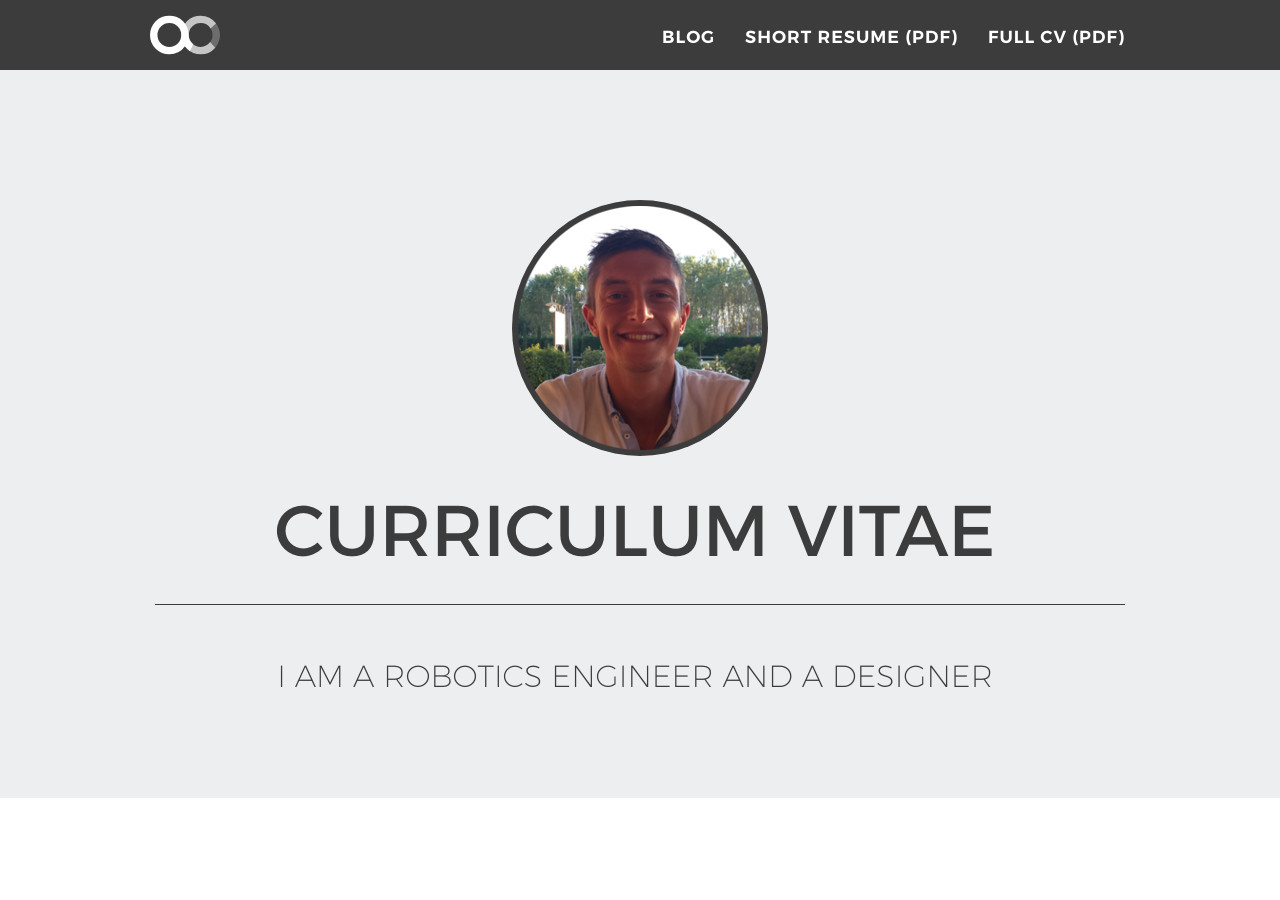
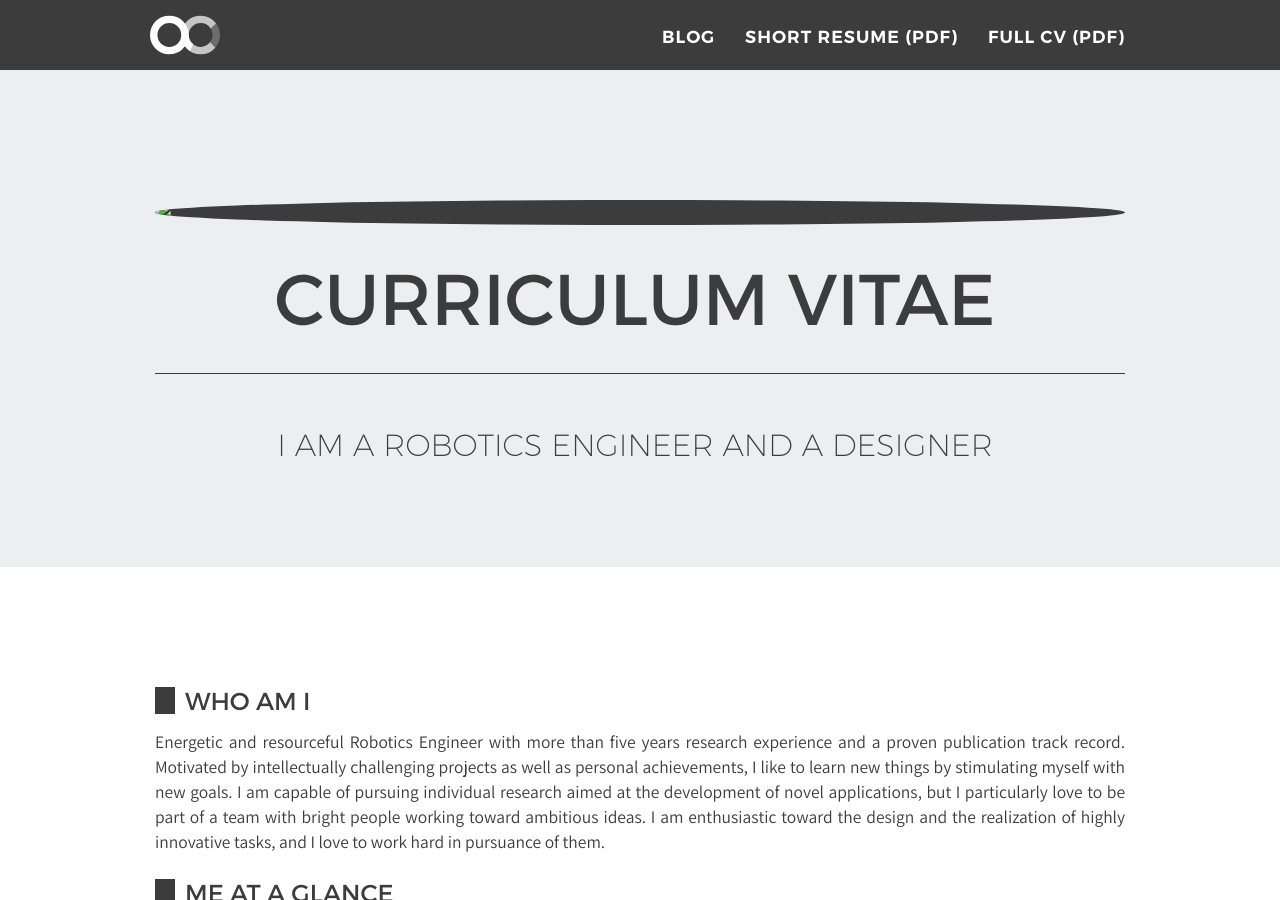
Before and after one commit to alecive/alecive.github.io, a Jekyll site: the page built from _posts/2016-05-30-CV-AlessandroRoncone.md, in a window 1280 px wide and 900 px high. Built offline with Jekyll 4.4.1, drawn with Linux system fonts in a browser that asks for light colours; some web fonts are replaced.

Commit message:
Moved from png to jpg for cv image

```diff
--- a/_config.yml
+++ b/_config.yml
@@ -14,7 +14,7 @@ aboutB: "Alessandro has a 6-year research experience in Robotics Engineering. He
 # These should be put at the root of your website
 cv-download-link: AlessandroRoncone_cv.pdf
 resume-download-link: AlessandroRoncone_resume.pdf
-cv-image: /img/cv.png
+cv-image: /img/cv.jpg
 
 # Social networks usernames (many more available: google-plus, flickr, dribbble, pinterest, instagram, tumblr, linkedin, etc.)
 social:
```
Also changed, not shown: img/cv.jpg (added), img/cv.png (deleted).
